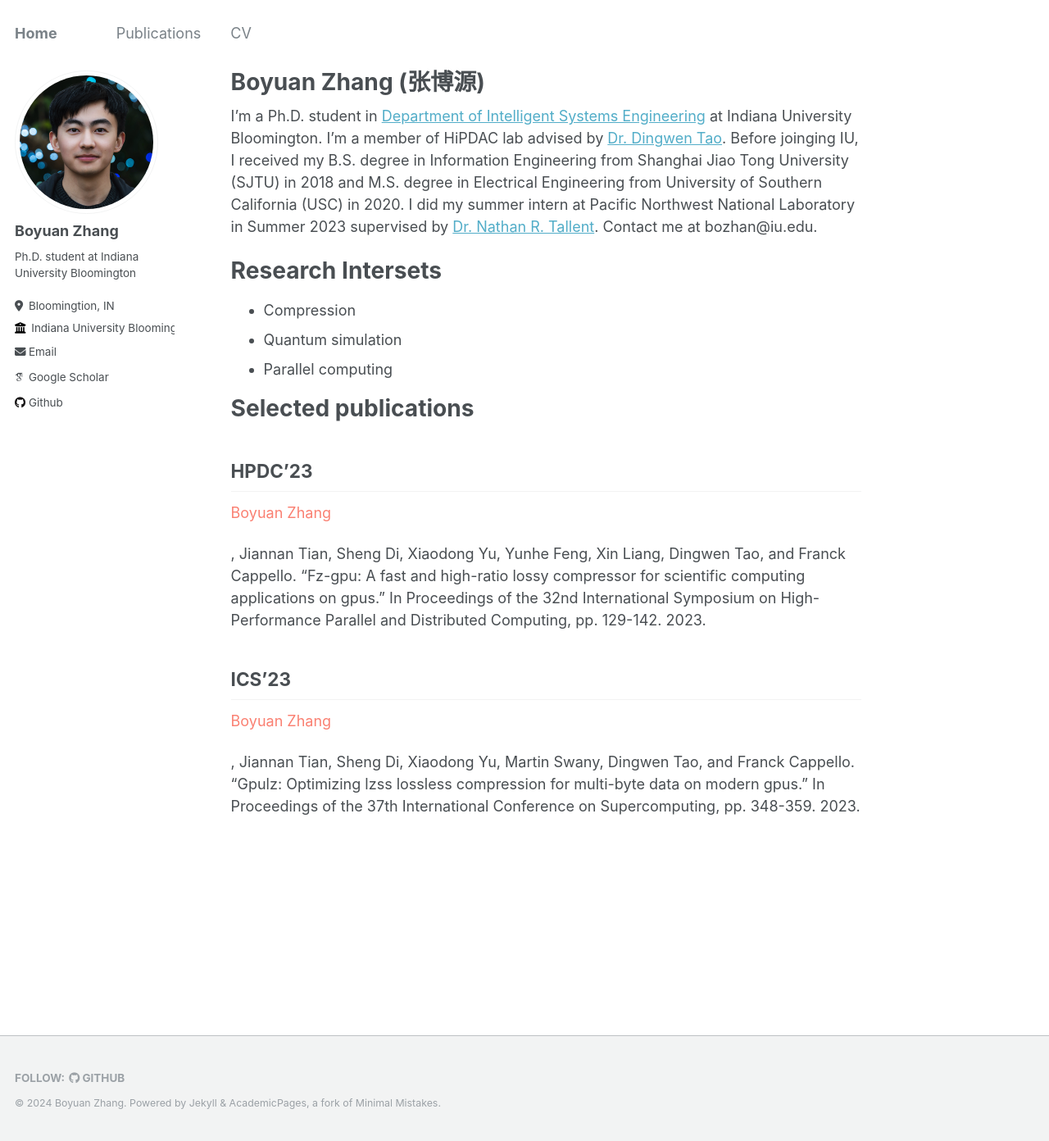
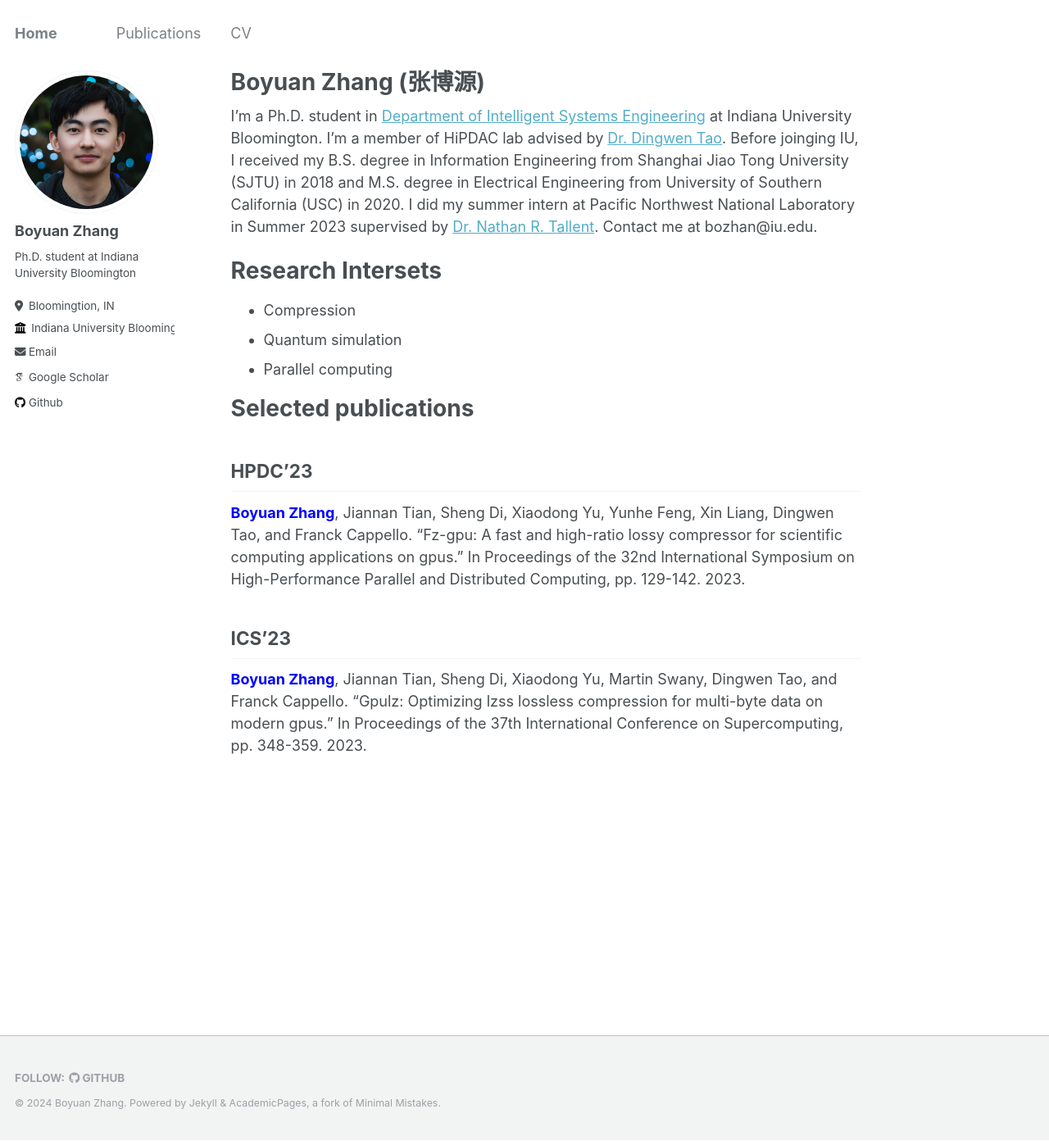
Before and after one commit to boyuanzhang62/boyuanzhang62.github.io_archive, a Jekyll site: the page built from _pages/about.md, in a window 1280 px wide and 1392 px high. Shown: the whole window at 82% size. Built offline with Jekyll 4.4.1, drawn with Linux system fonts in a browser that asks for light colours; some web fonts are replaced.

Commit message:
modify main page

```diff
--- a/_pages/about.md
+++ b/_pages/about.md
@@ -18,7 +18,7 @@ I'm a Ph.D. student in [Department of Intelligent Systems Engineering](https://e
 # Selected publications
 
 ## HPDC'23
-<p style="color:salmon">Boyuan Zhang</p>, Jiannan Tian, Sheng Di, Xiaodong Yu, Yunhe Feng, Xin Liang, Dingwen Tao, and Franck Cappello. "Fz-gpu: A fast and high-ratio lossy compressor for scientific computing applications on gpus." In Proceedings of the 32nd International Symposium on High-Performance Parallel and Distributed Computing, pp. 129-142. 2023.
+<span style="color:blue">**Boyuan Zhang**</span>, Jiannan Tian, Sheng Di, Xiaodong Yu, Yunhe Feng, Xin Liang, Dingwen Tao, and Franck Cappello. "Fz-gpu: A fast and high-ratio lossy compressor for scientific computing applications on gpus." In Proceedings of the 32nd International Symposium on High-Performance Parallel and Distributed Computing, pp. 129-142. 2023.
 
 ## ICS'23
-<p style="color:salmon">Boyuan Zhang</p>, Jiannan Tian, Sheng Di, Xiaodong Yu, Martin Swany, Dingwen Tao, and Franck Cappello. "Gpulz: Optimizing lzss lossless compression for multi-byte data on modern gpus." In Proceedings of the 37th International Conference on Supercomputing, pp. 348-359. 2023.
+<span style="color:blue">**Boyuan Zhang**</span>, Jiannan Tian, Sheng Di, Xiaodong Yu, Martin Swany, Dingwen Tao, and Franck Cappello. "Gpulz: Optimizing lzss lossless compression for multi-byte data on modern gpus." In Proceedings of the 37th International Conference on Supercomputing, pp. 348-359. 2023.
```
